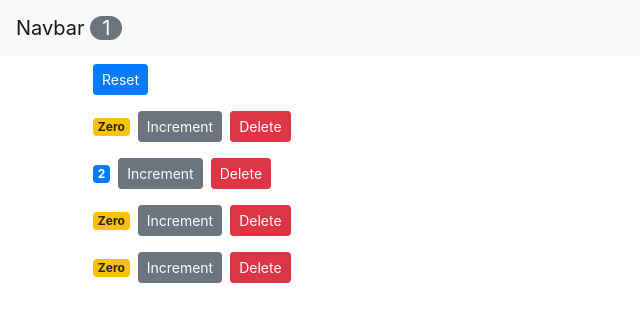
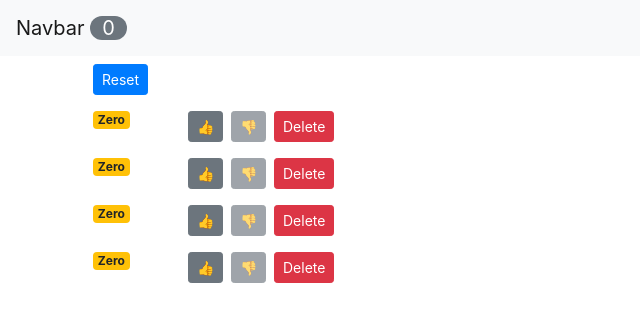
Before and after one commit to aibekzhumabekov/react-counter, a React (Create React App) app: page / in a window 1280 px wide. Shown: the top 322 px of the page, without its empty margins (0-640 px from the left). Built offline with nearby package versions, Linux system fonts and the light colour scheme.

Commit message:
adding a decrement functionality and styling with grid, lastly making the button disabled

```diff
--- a/src/App.js
+++ b/src/App.js
@@ -7,7 +7,7 @@
   state = {
     counters: [
       { id: 1, value: 0 },
-      { id: 2, value: 2 },
+      { id: 2, value: 0 },
       { id: 3, value: 0 },
       { id: 4, value: 0 }
     ]
@@ -29,6 +29,15 @@
     counters[index].value++;
     this.setState({ counters });
   };
+
+  handleDecrement = counter => {
+    const counters = [...this.state.counters];
+    const index = counters.indexOf(counter);
+    counters[index] = { ...counter };
+    counters[index].value--;
+    this.setState({ counters });
+  };
+
   handleReset = () => {
     const counters = this.state.counters.map(c => {
       c.value = 0;
@@ -54,6 +63,7 @@
             counters={this.state.counters}
             onReset={this.handleReset}
             onIncrement={this.handleIncrement}
+            onDecrement={this.handleDecrement}
             onDelete={this.handleDelete}
           />
         </main>
--- a/src/components/counter.jsx
+++ b/src/components/counter.jsx
@@ -15,13 +15,24 @@
   render() {
     console.log("Counter -Rendered");
     return (
-      <div>
+      <div className="row">
+        <div className="col-1 ">
+          {" "}
           <span className={this.getBadgeClasses()}>{this.formatCount()}</span>
+        </div>
+        <div className="col">
           <button
             onClick={() => this.props.onIncrement(this.props.counter)}
+            className="btn btn-secondary btn-sm m-2"
+          >
+            👍
+          </button>
+          <button
+            onClick={() => this.props.onDecrement(this.props.counter)}
             className="btn btn-secondary btn-sm"
+            disabled={this.props.counter.value === 0 ? "disabled" : ""}
           >
-          Increment
+            👎
           </button>
           <button
             onClick={() => this.props.onDelete(this.props.counter.id)}
@@ -29,6 +40,7 @@
           >
             Delete
           </button>
+        </div>
       </div>
     );
   }
--- a/src/components/counters.jsx
+++ b/src/components/counters.jsx
@@ -4,7 +4,13 @@
 class Counters extends Component {
   render() {
     console.log("Counters -Rendered");
-    const { onReset, counters, onDelete, onIncrement } = this.props;
+    const {
+      onReset,
+      counters,
+      onDelete,
+      onIncrement,
+      onDecrement
+    } = this.props;
     return (
       <div>
         <button onClick={onReset} className="btn btn-primary btn-sm m-2">
@@ -17,6 +23,7 @@
             counter={counter}
             onDelete={onDelete}
             onIncrement={onIncrement}
+            onDecrement={onDecrement}
           ></Counter>
         ))}
       </div>
```
Lines whose indentation alone changed are shown as unchanged.
